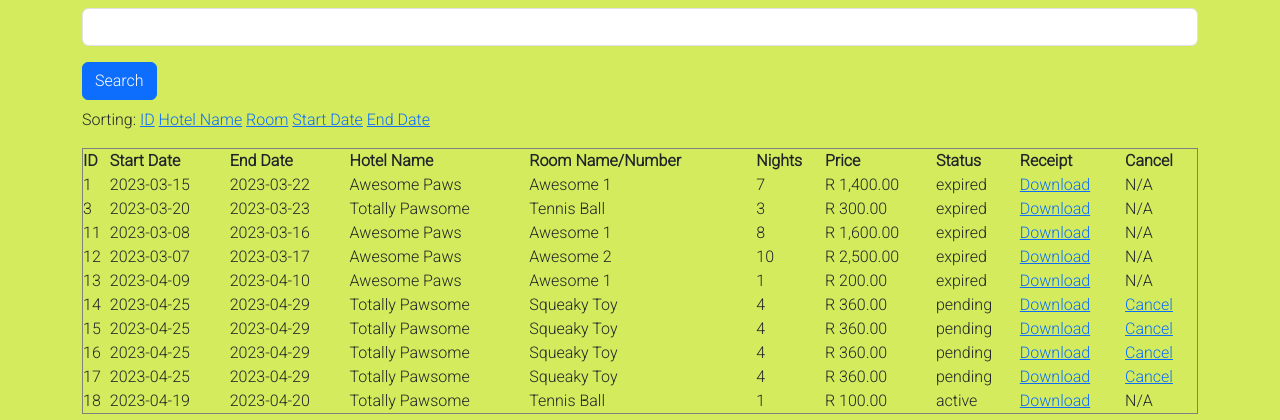
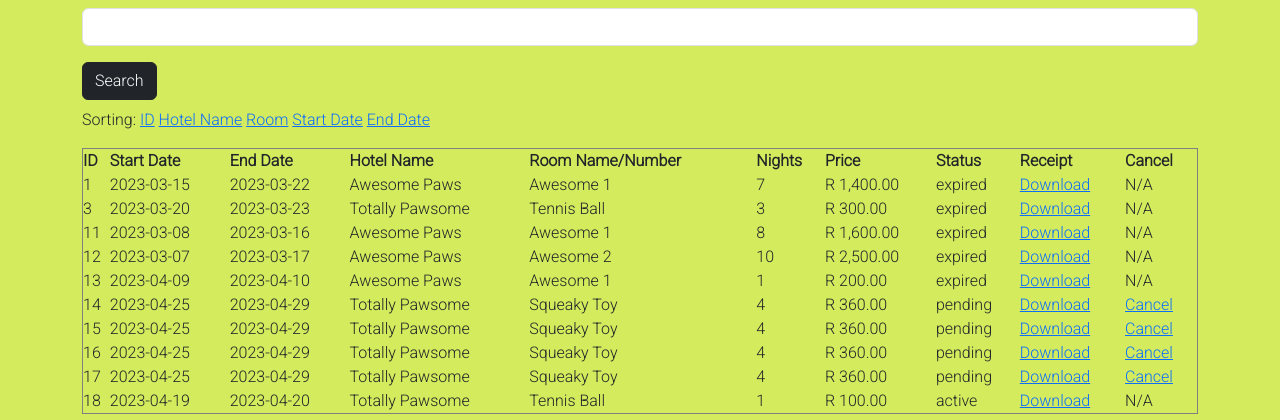
Before and after one commit to KagisoKat/hotel-booking-app, a PHP site: page /bookings.php in a window 1280 px wide. Shown: the part 72-492 px from the top of the page. Run offline with PHP 8.4, Linux system fonts and the light colour scheme; a user stored in the database is signed in; data comes from the database, SQL or seed files in the repository.

Commit message:
bug fixes

```diff
--- a/bookings.php
+++ b/bookings.php
@@ -54,7 +54,7 @@
     <div class="content">
         <form method="post" name="searchForm" action="bookings.php?sorting=<?php echo $bookingSorting ?>">
             <input type="text" name="searchText" class="form-control mt-2" />
-            <button name="search" type="submit" class="btn btn-primary mt-3 mb-2">Search</button>
+            <button name="search" type="submit" class="btn btn-dark mt-3 mb-2">Search</button>
         </form>
     </div>
     <div>
--- a/cms-admin.php
+++ b/cms-admin.php
@@ -50,11 +50,11 @@
     <div class="content">
         <form method="post" name="searchForm" action="cms-admin.php">
             <input type="text" name="searchText" class="form-control mt-2" />
-            <button name="search" type="submit" class="btn btn-primary mt-3 mb-2">Search</button>
+            <button name="search" type="submit" class="btn btn-dark mt-3 mb-2">Search</button>
         </form>
     </div>
     <div>
-        <a href="cms-register-cms.php"><button name="registercms" type="button" class="btn btn-primary mt-3 mb-3">Register Staff</button></a>
+        <a href="cms-register-cms.php"><button name="registercms" type="button" class="btn btn-dark mt-3 mb-3">Register Staff</button></a>
     </div>
     <div>
         <p>Sorting:
--- a/cms-bookings.php
+++ b/cms-bookings.php
@@ -59,7 +59,7 @@
     <div class="content">
         <form method="post" name="searchForm" action="cms-bookings.php?sorting=<?php echo $bookingSorting ?>">
             <input type="text" name="searchText" class="form-control mt-2" />
-            <button name="search" type="submit" class="btn btn-primary mt-3 mb-2">Search</button>
+            <button name="search" type="submit" class="btn btn-dark mt-3 mb-2">Search</button>
         </form>
     </div>
     <div>
```
